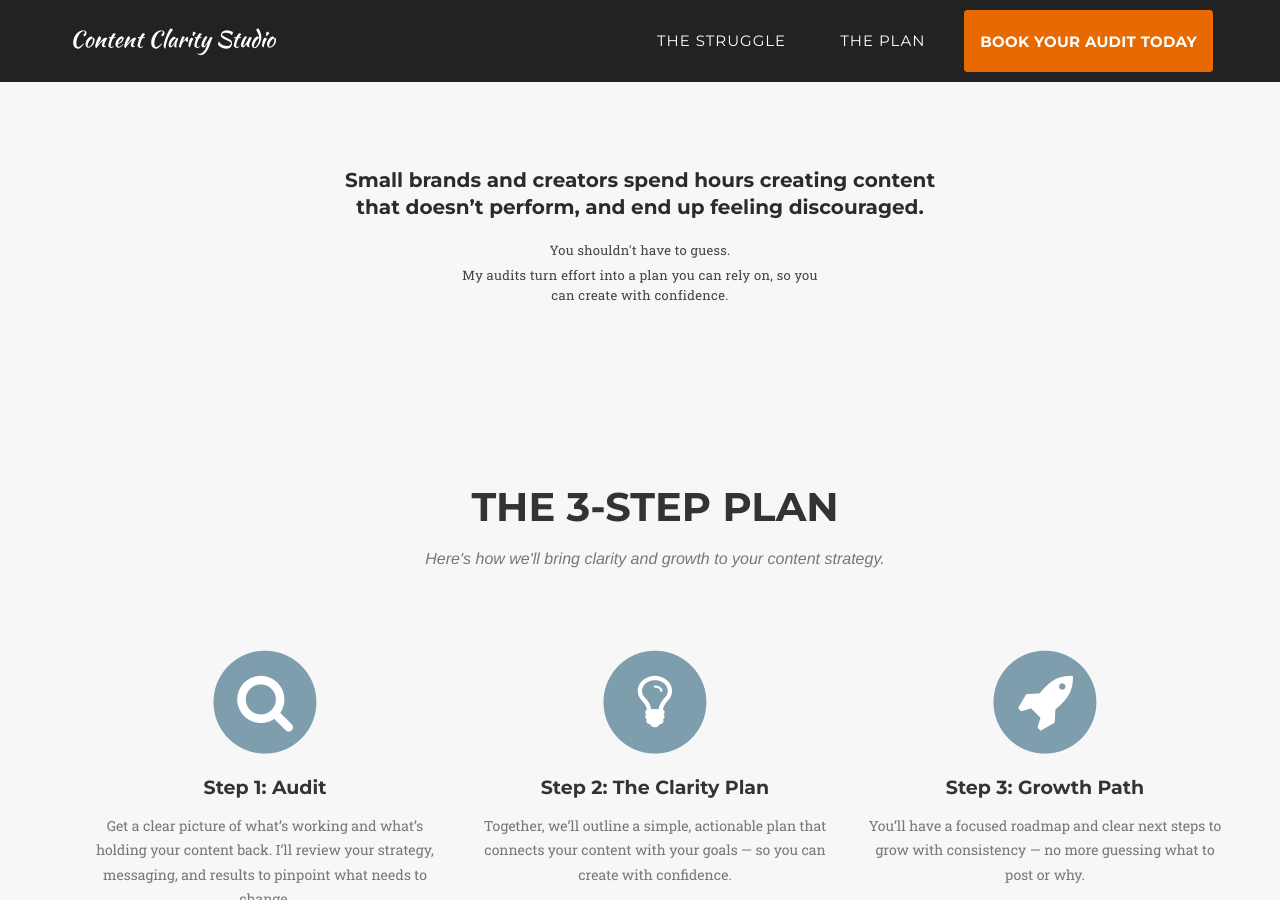
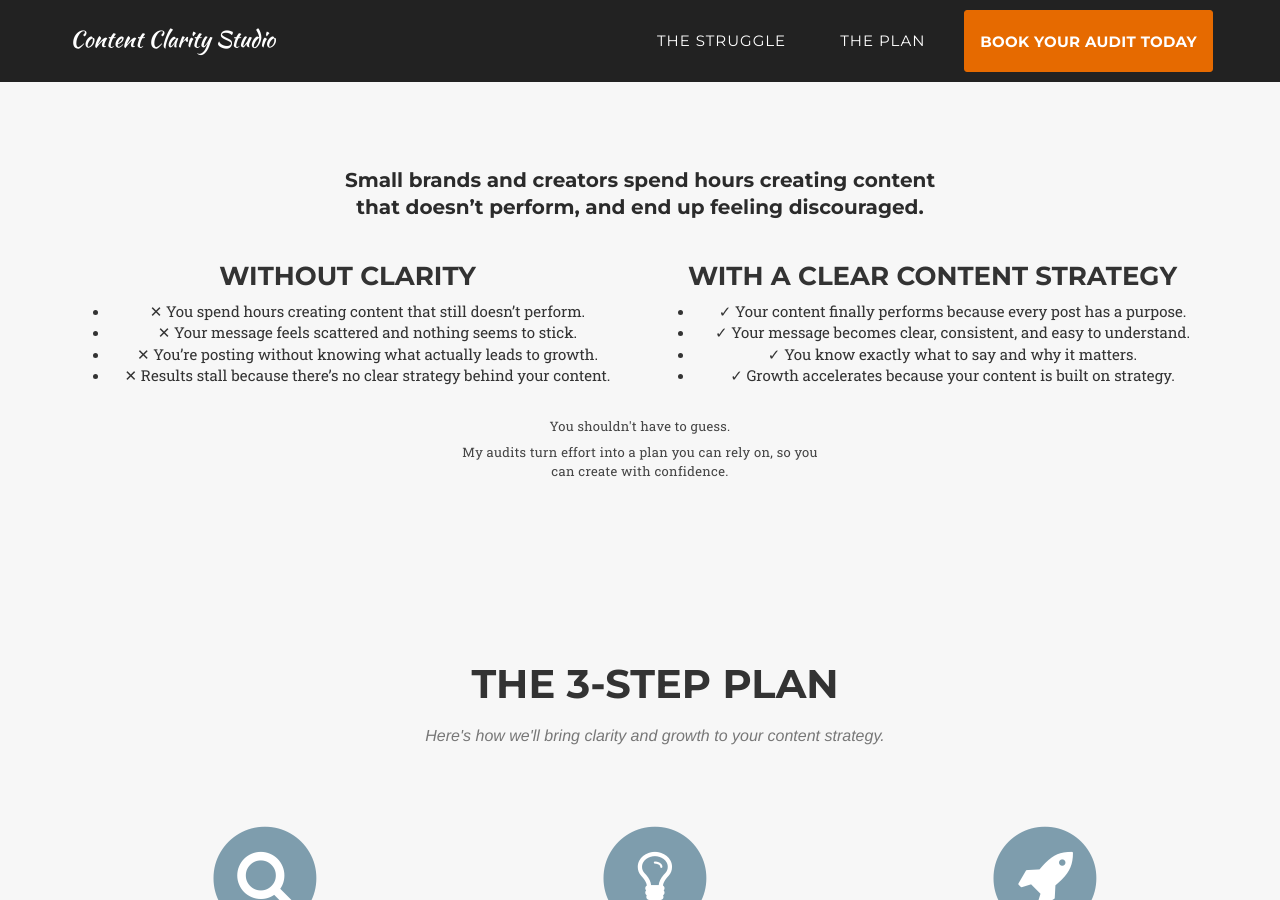
Before and after one commit to ContentClarityStudio/contentclaritystudio.github.io, a Jekyll site: the page built from index.html, in a window 1280 px wide and 900 px high, scrolled down 985 px. Built offline with Jekyll 4.4.1, drawn with Linux system fonts in a browser that asks for light colours; some web fonts are replaced.

Commit message:
Update problem.html

```diff
--- a/_includes/problem.html
+++ b/_includes/problem.html
@@ -8,6 +8,51 @@
     <h2 class="problem-heading">
       Small brands and creators spend hours creating content that doesn’t perform, and end up feeling discouraged.
     </h2>
+<div class="row struggle-grid">
+  <div class="col-md-6 col-sm-6">
+    <h3 class="struggle-column-title">Without clarity</h3>
+    <ul class="struggle-list struggle-failure">
+      <li>
+        <span class="struggle-icon">✕</span>
+        <span>You spend hours creating content that still doesn’t perform.</span>
+      </li>
+      <li>
+        <span class="struggle-icon">✕</span>
+        <span>Your message feels scattered and nothing seems to stick.</span>
+      </li>
+      <li>
+        <span class="struggle-icon">✕</span>
+        <span>You’re posting without knowing what actually leads to growth.</span>
+      </li>
+      <li>
+        <span class="struggle-icon">✕</span>
+        <span>Results stall because there’s no clear strategy behind your content.</span>
+      </li>
+    </ul>
+  </div>
+
+  <div class="col-md-6 col-sm-6">
+    <h3 class="struggle-column-title">With a clear content strategy</h3>
+    <ul class="struggle-list struggle-success">
+      <li>
+        <span class="struggle-icon">✓</span>
+        <span>Your content finally performs because every post has a purpose.</span>
+      </li>
+      <li>
+        <span class="struggle-icon">✓</span>
+        <span>Your message becomes clear, consistent, and easy to understand.</span>
+      </li>
+      <li>
+        <span class="struggle-icon">✓</span>
+        <span>You know exactly what to say and why it matters.</span>
+      </li>
+      <li>
+        <span class="struggle-icon">✓</span>
+        <span>Growth accelerates because your content is built on strategy.</span>
+      </li>
+    </ul>
+  </div>
+</div>
 
 <p class="problem-bridge">
   You shouldn't have to guess.<br>
```
